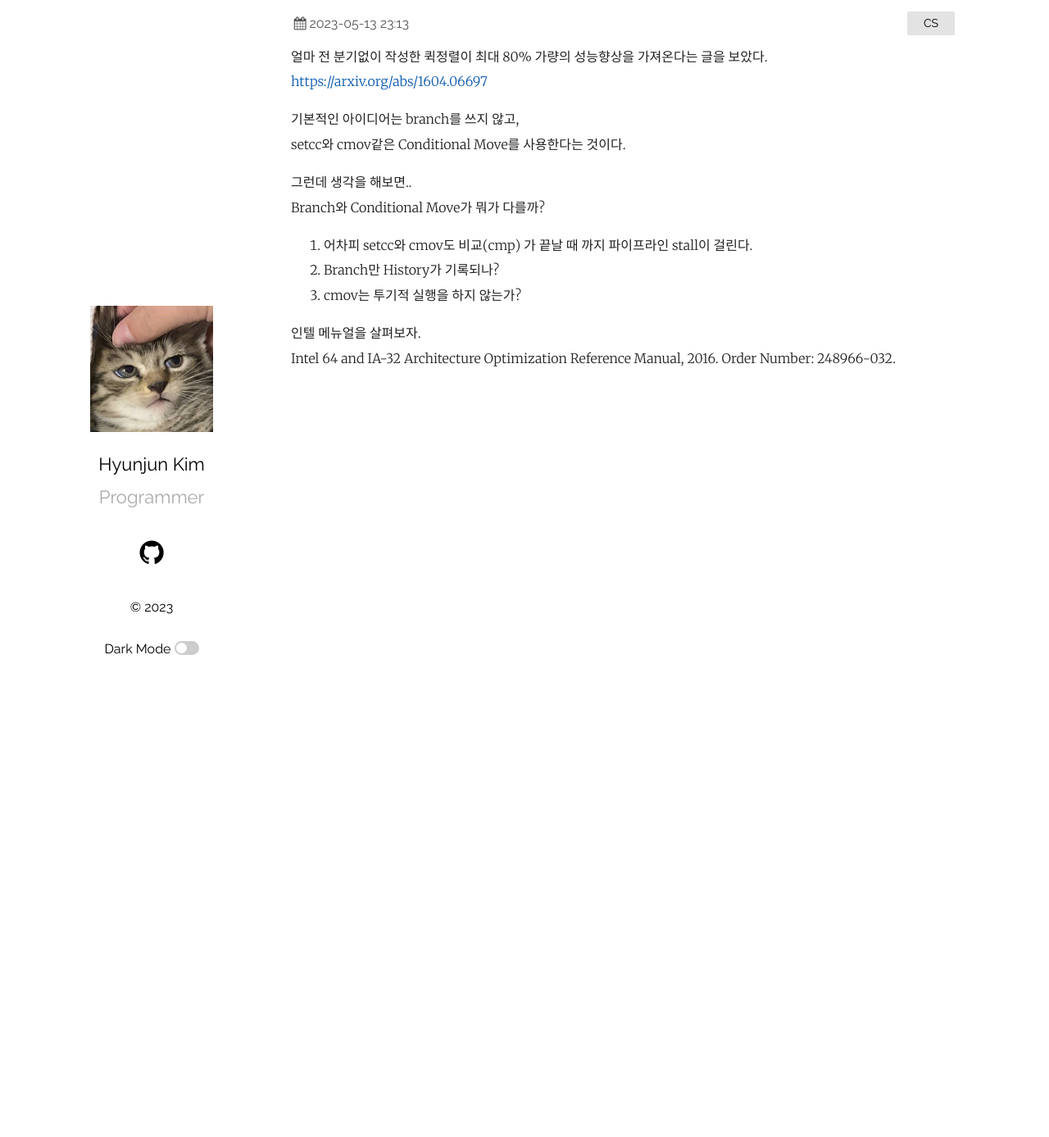
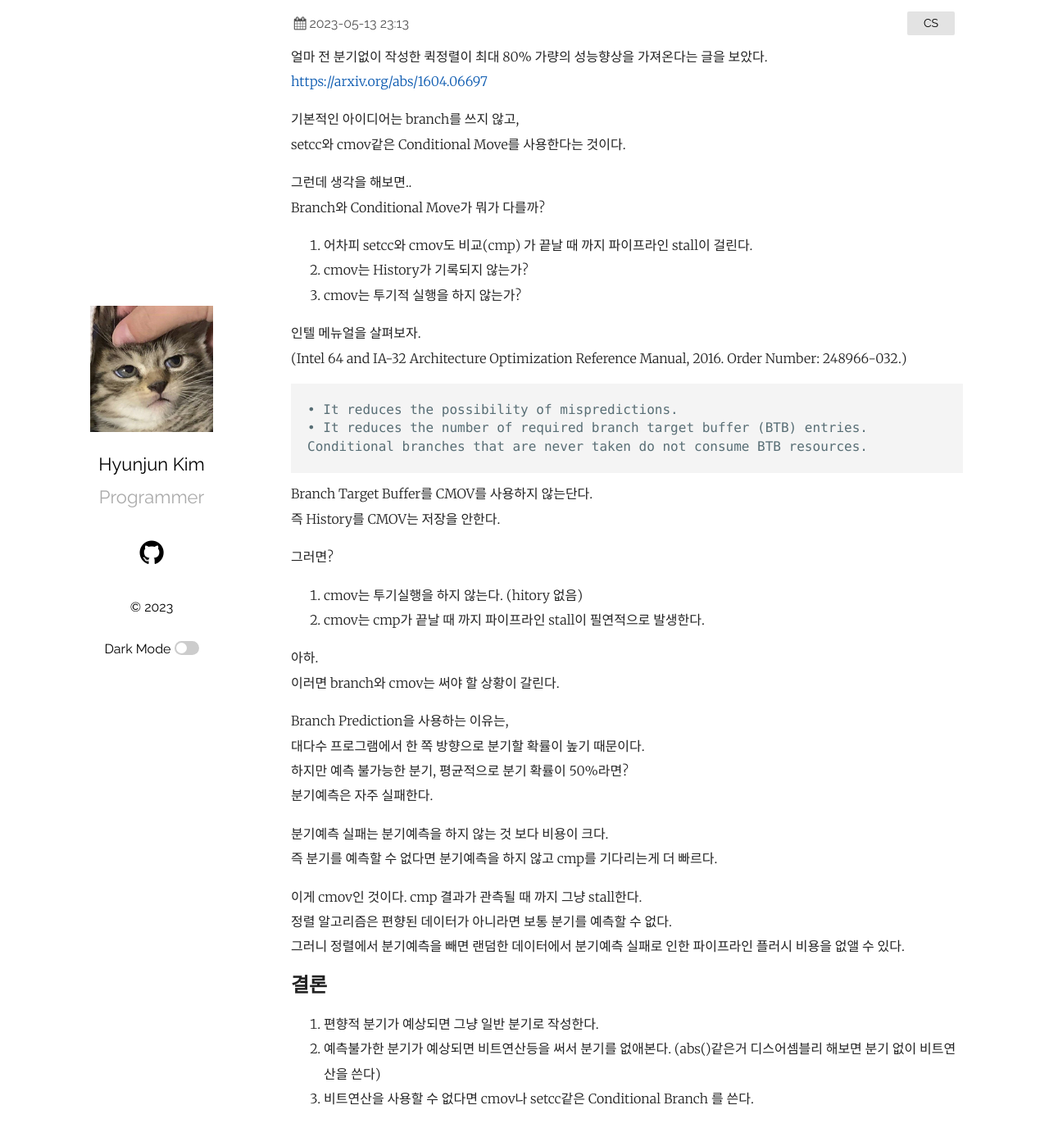
Before and after one commit to Ria9993/Ria9993.github.io, a Jekyll site: the page built from _posts/2023-05-15-cmov.md, in a window 1280 px wide and 1400 px high, scrolled down 75 px. Shown: the top 1387 px of the window at 82% size. Built offline with Jekyll 4.4.1, drawn with Linux system fonts in a browser that asks for light colours; comment, search, counter and statistics services are not loaded; before the commit the page ends 900 px from its top, so only the background shows below that.

Commit message:
Update 2023-05-15-cmov.md

````diff
--- a/_posts/2023-05-15-cmov.md
+++ b/_posts/2023-05-15-cmov.md
@@ -15,9 +15,43 @@ setcc와 cmov같은 Conditional Move를 사용한다는 것이다.
 Branch와 Conditional Move가 뭐가 다를까?
 
 1. 어차피 setcc와 cmov도 비교(cmp) 가 끝날 때 까지 파이프라인 stall이 걸린다.
-2. Branch만 History가 기록되나?
+2. cmov는 History가 기록되지 않는가?
 3. cmov는 투기적 실행을 하지 않는가?
 
 인텔 메뉴얼을 살펴보자.
-Intel 64 and IA-32 Architecture Optimization Reference Manual, 2016. Order Number:
-248966-032.
+(Intel 64 and IA-32 Architecture Optimization Reference Manual, 2016. Order Number:
+248966-032.)
+```md
+• It reduces the possibility of mispredictions.
+• It reduces the number of required branch target buffer (BTB) entries.
+Conditional branches that are never taken do not consume BTB resources.
+```
+Branch Target Buffer를 CMOV를 사용하지 않는단다.
+즉 History를 CMOV는 저장을 안한다.
+
+그러면?
+1. cmov는 투기실행을 하지 않는다. (hitory 없음)
+2. cmov는 cmp가 끝날 때 까지 파이프라인 stall이 필연적으로 발생한다.
+
+아하.
+이러면 branch와 cmov는 써야 할 상황이 갈린다.
+
+Branch Prediction을 사용하는 이유는,
+대다수 프로그램에서 한 쪽 방향으로 분기할 확률이 높기 때문이다.
+하지만 예측 불가능한 분기, 평균적으로 분기 확률이 50%라면?
+분기예측은 자주 실패한다.
+
+분기예측 실패는 분기예측을 하지 않는 것 보다 비용이 크다.
+즉 분기를 예측할 수 없다면 분기예측을 하지 않고 cmp를 기다리는게 더 빠르다.
+
+이게 cmov인 것이다.
+cmp 결과가 관측될 때 까지 그냥 stall한다.
+정렬 알고리즘은 편향된 데이터가 아니라면 보통 분기를 예측할 수 없다.
+그러니 정렬에서 분기예측을 빼면 랜덤한 데이터에서
+분기예측 실패로 인한 파이프라인 플러시 비용을 없앨 수 있다.
+
+
+## 결론
+1. 편향적 분기가 예상되면 그냥 일반 분기로 작성한다.
+2. 예측불가한 분기가 예상되면 비트연산등을 써서 분기를 없애본다. (abs()같은거 디스어셈블리 해보면 분기 없이 비트연산을 쓴다)
+3. 비트연산을 사용할 수 없다면 cmov나 setcc같은 Conditional Branch 를 쓴다.
````
